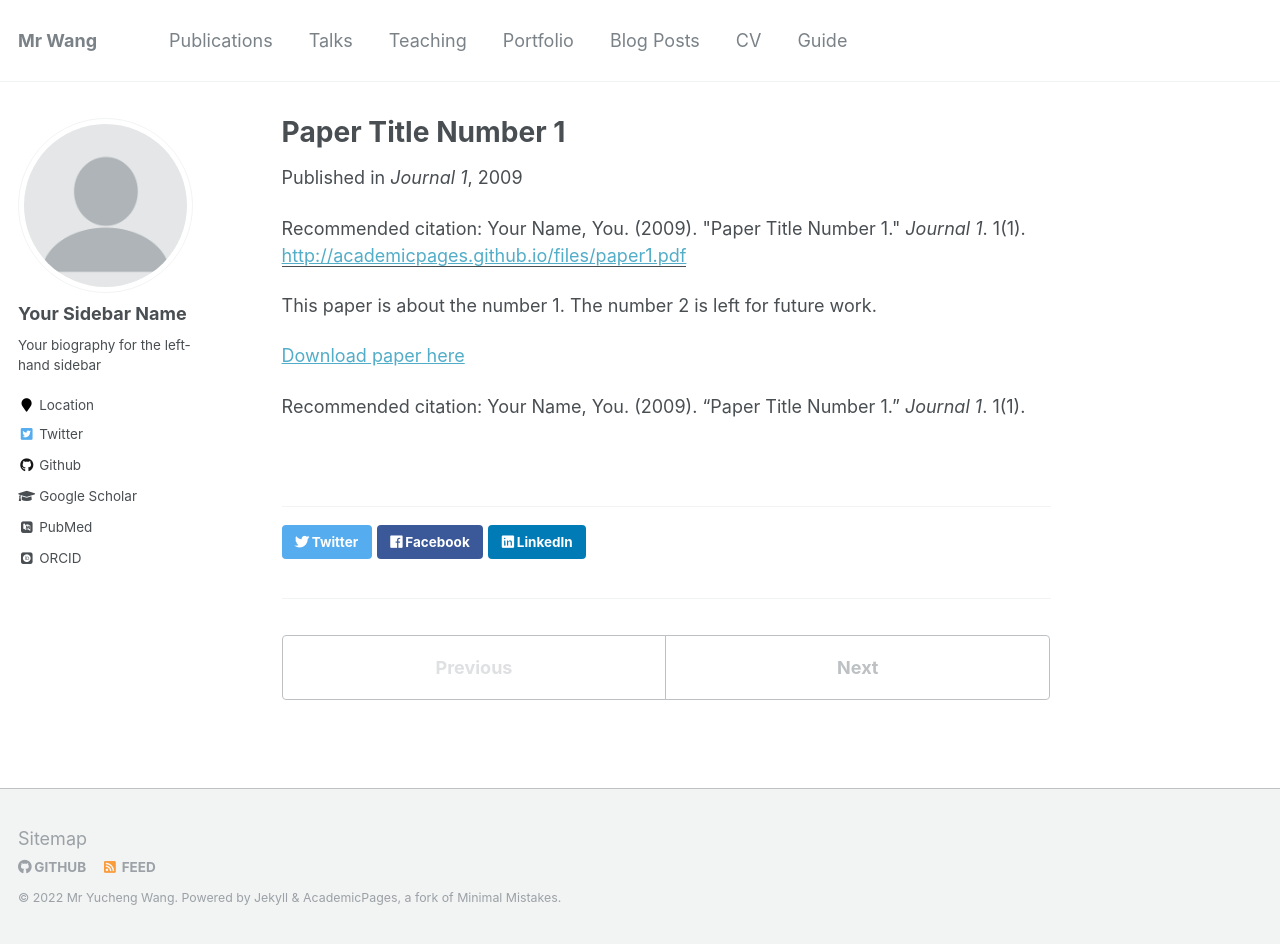
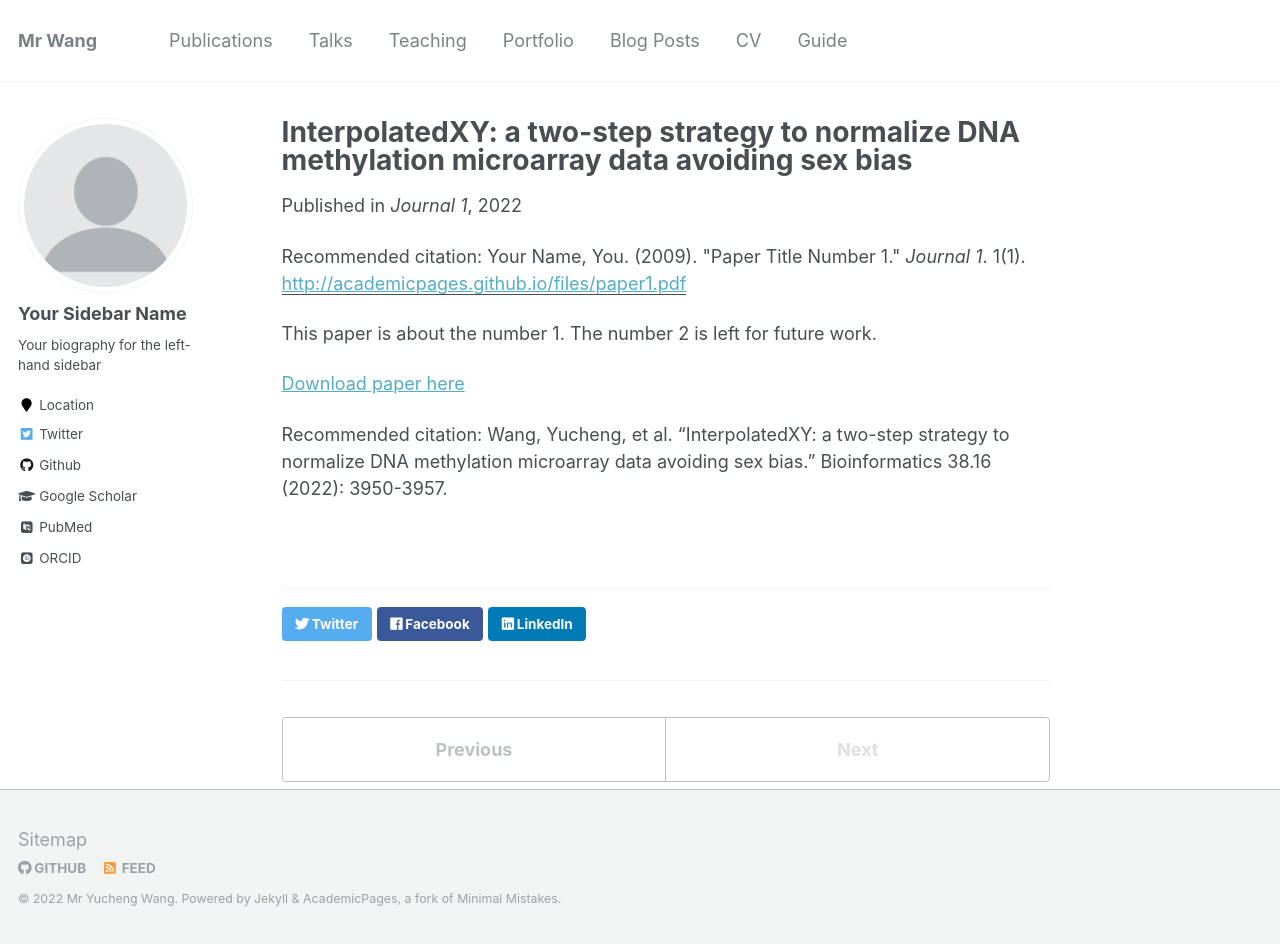
Before and after one commit to yiluyucheng/yiluyucheng.github.io, a Jekyll site: the page built from _publications/2009-10-01-paper-title-number-1.md, in a window 1280 px wide and 944 px high. Built offline with Jekyll 4.4.1, drawn with Linux system fonts in a browser that asks for light colours; some web fonts are replaced.

Commit message:
update paper1

```diff
--- a/_publications/2009-10-01-paper-title-number-1.md
+++ b/_publications/2009-10-01-paper-title-number-1.md
@@ -1,9 +1,9 @@
 ---
-title: "Paper Title Number 1"
+title: "InterpolatedXY: a two-step strategy to normalize DNA methylation microarray data avoiding sex bias"
 collection: publications
-permalink: /publication/2009-10-01-paper-title-number-1
+permalink: https://doi.org/10.1093/bioinformatics/btac436
 excerpt: 'This paper is about the number 1. The number 2 is left for future work.'
-date: 2009-10-01
+date: 30 June 2022
 venue: 'Journal 1'
 paperurl: 'http://academicpages.github.io/files/paper1.pdf'
 citation: 'Your Name, You. (2009). &quot;Paper Title Number 1.&quot; <i>Journal 1</i>. 1(1).'
@@ -12,4 +12,4 @@ This paper is about the number 1. The number 2 is left for future work.
 
 [Download paper here](http://academicpages.github.io/files/paper1.pdf)
 
-Recommended citation: Your Name, You. (2009). "Paper Title Number 1." <i>Journal 1</i>. 1(1).
+Recommended citation: Wang, Yucheng, et al. "InterpolatedXY: a two-step strategy to normalize DNA methylation microarray data avoiding sex bias." Bioinformatics 38.16 (2022): 3950-3957.
```
